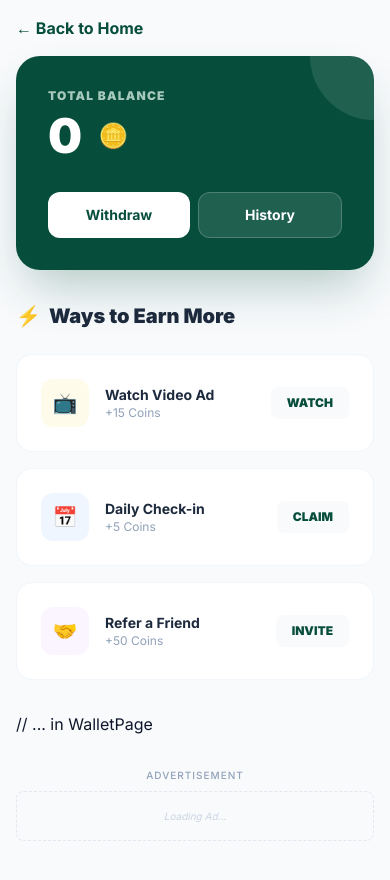
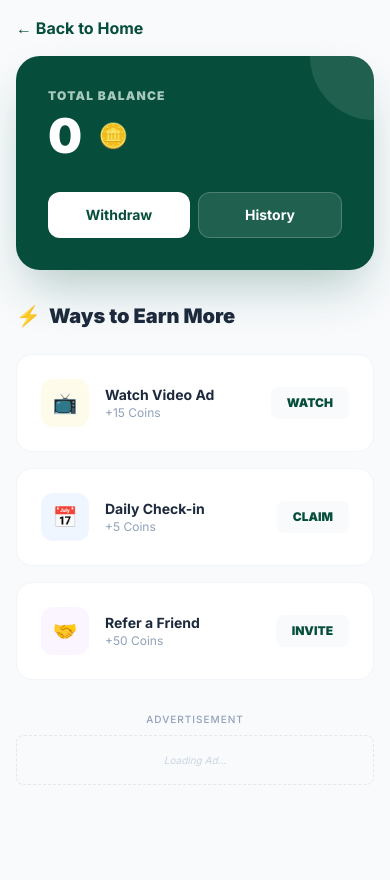
Before and after one commit to Hardik160998/Cricket-Trivia-Quiz, a Next.js app: page /wallet in a window 390 px wide. After the commit the page ends 844 px from the top, so only its background shows below. Built offline with nearby package versions, Linux system fonts and the light colour scheme.

Commit message:
Update wallet page with live balance and mobile anchor ad

```diff
--- a/src/app/wallet/page.tsx
+++ b/src/app/wallet/page.tsx
@@ -73,8 +73,6 @@ export default function WalletPage() {
             </div>
           </div>
         </section>
-
-// ... in WalletPage
         <AdSlot format="banner" slotId="wallet-bottom" className="mt-8" />
       </div>
       <AdSlot format="anchor" slotId="mobile-anchor" />
```
